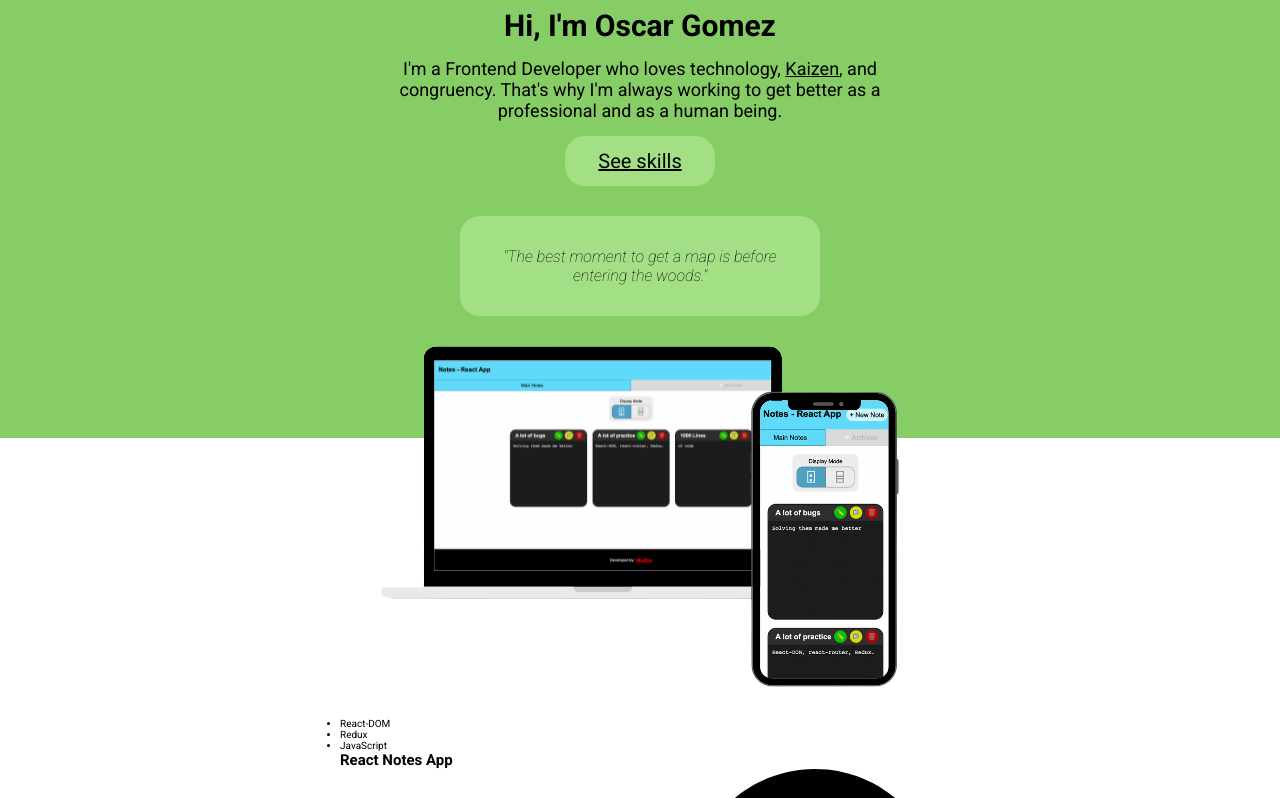
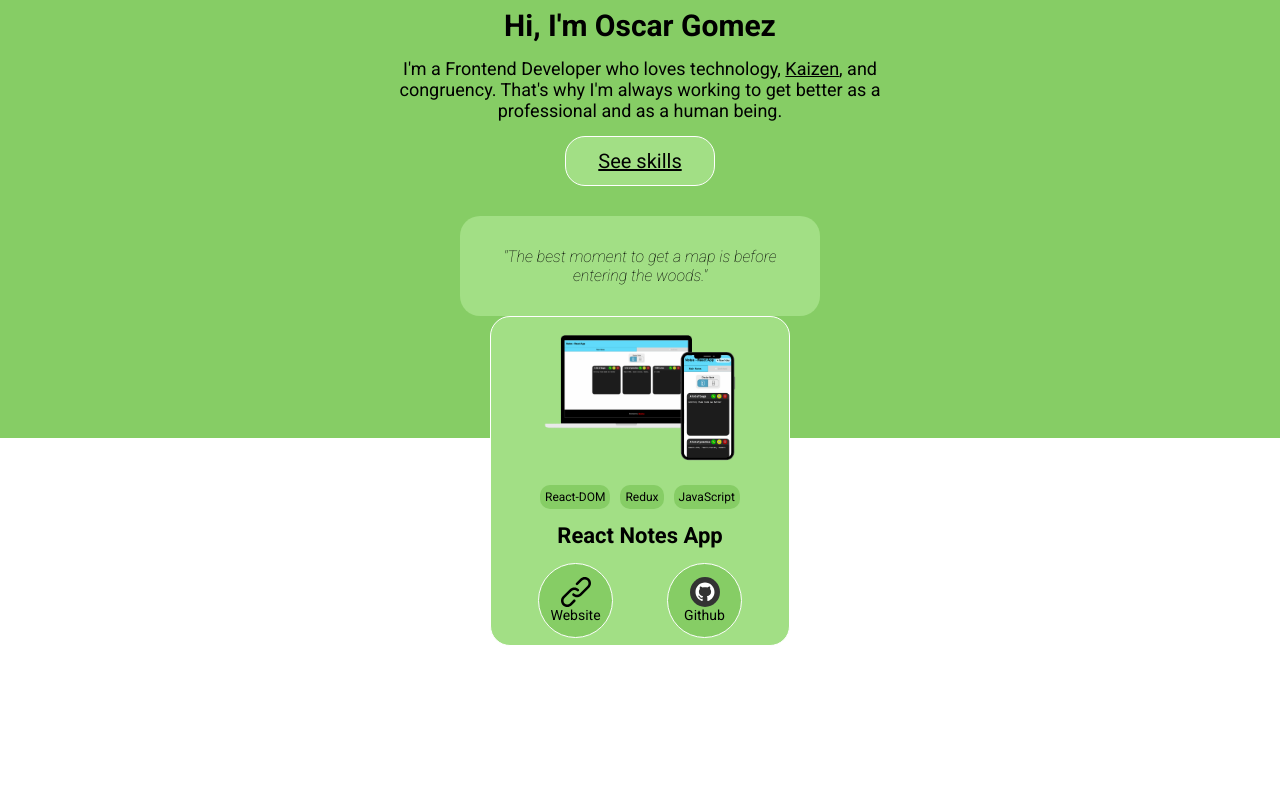
Before and after one commit to iMadfxq/Portfolio, a React (Create React App) app: page / in a window 1280 px wide. Shown: the part 362-1160 px from the top of the page. After the commit the page ends 1008 px from the top, so only its background shows below. Built offline with nearby package versions, Linux system fonts and the light colour scheme.

Commit message:
Implemented a way to always show a random quote in the profile_quotes component. Finished styling in the project_card component

```diff
--- a/src/components/profile_info/profile_info.styles.scss
+++ b/src/components/profile_info/profile_info.styles.scss
@@ -51,6 +51,7 @@ $font-color-secondary: black;
     font-size: 2rem;
     width: 150px;
     height: 50px;
+    border: 1px solid white;
     border-radius: 20px;
   }
 }
--- a/src/components/profile_quotes/profile_quotes.component.jsx
+++ b/src/components/profile_quotes/profile_quotes.component.jsx
@@ -16,7 +16,7 @@ const Quotes = () => {
       } else {
         i++;
       }
-      setCurrentQuote(QUOTES[i]);
+      setCurrentQuote(QUOTES[Math.floor(Math.random() * QUOTES.length)]);
       console.log(i);
     }, 7000);
 
--- a/src/components/project_card/project_card.component.jsx
+++ b/src/components/project_card/project_card.component.jsx
@@ -1,21 +1,23 @@
 import "./project_card.styles.scss";
 
-import GithubIcon from '../../assets/images/github_icon.svg'
-import LinkIcon from '../../assets/images/link_icon.svg'
+import GithubIcon from "../../assets/images/github_icon.svg";
+import LinkIcon from "../../assets/images/link_icon.svg";
 
 const ProjectCard = ({ project }) => {
   return (
-    <article className="project">
+    <a href={project.website} target="_blank" className="project">
+      <div className="project__info">
         <img src={project.imgUrl} alt={`iMadfxq's ${project.title}`} />
-      <ul className="project__tags">
+        <ul className="project__info--tags">
           {project.tags.map((tag, i) => {
-          if(i < 3) {
-            return <li>{tag}</li>
+            if (i < 3) {
+              return <li>{tag}</li>;
             }
-          return ''
+            return "";
           })}
         </ul>
         <h2>{project.title}</h2>
+      </div>
       <div className="project__buttons">
         <a href={project.website} target="_blank">
           <img src={LinkIcon} alt="Link to projects website" />
@@ -26,8 +28,8 @@ const ProjectCard = ({ project }) => {
           Github
         </a>
       </div>
-    </article>
+    </a>
   );
 };
 
-export default ProjectCard
+export default ProjectCard;
--- a/src/components/project_card/project_card.styles.scss
+++ b/src/components/project_card/project_card.styles.scss
@@ -0,0 +1,74 @@
+$header__height: 80px;
+$main-color: #68c13e;
+$secondary-color: #86cd65;
+$tertiary-color: #a2df85;
+$font-color-primary: white;
+$font-color-secondary: black;
+
+.project {
+  display: flex;
+  flex-direction: column;
+  align-items: center;
+  width: 300px;
+  height: 330px;
+  background-color: $tertiary-color;
+  border-radius: 20px;
+  border: 1px solid rgb(255, 255, 255);
+
+  &__info {
+    display: flex;
+    flex-direction: column;
+    align-items: center;
+    justify-content: space-around;
+    height: 250px;
+    padding: 0px 20px;
+
+    img {
+      width: 220px;
+    }
+
+    h2 {
+      font-size: 2.2rem;
+    }
+
+    &--tags {
+      display: flex;
+      font-size: 1.2rem;
+
+      li {
+        margin: 0px 5px;
+        background-color: $secondary-color;
+        padding: 5px;
+        border-radius: 10px;
+      }
+    }
+  }
+  &__buttons {
+    display: flex;
+    font-size: 1.4rem;
+    width: 100%;
+    height: 90px;
+    justify-content: space-around;
+    align-items: center;
+    padding: 10px 20px;
+
+
+    a{
+      background-color: $secondary-color;
+      display: flex;
+      flex-direction: column;
+      justify-content: center;
+      align-items: center;
+      border-radius: 50%;
+      padding: 10px;
+      height: 75px;
+      width: 75px;
+      border: 1px solid white;
+
+      img {
+        width: 30px;
+        height: 30px;
+      }
+    }
+  }
+}
--- a/src/index.scss
+++ b/src/index.scss
@@ -11,6 +11,7 @@ $font-color-secondary: black;
   margin: 0;
   text-decoration: none;
   font-family: 'Roboto', sans-serif;
+  list-style: none;
 }
 
 html {
```
Lines whose indentation alone changed are shown as unchanged.
